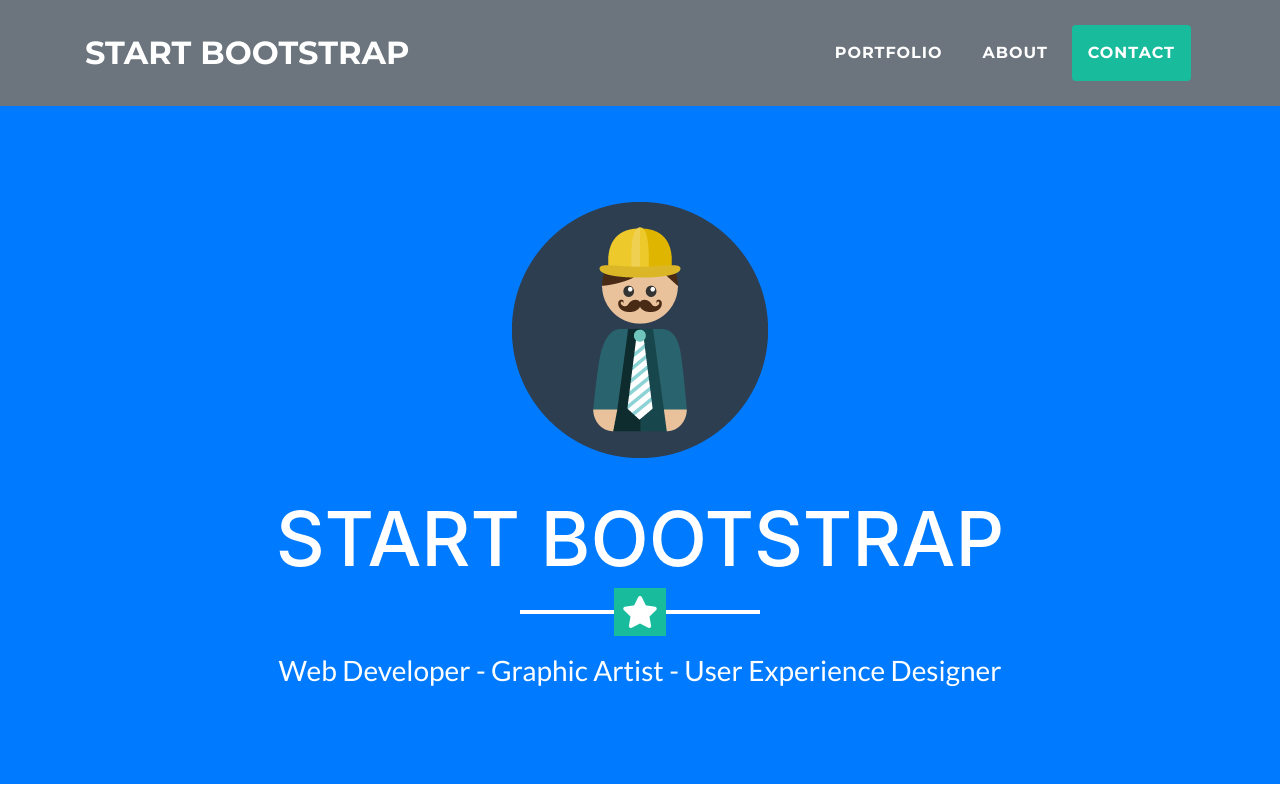
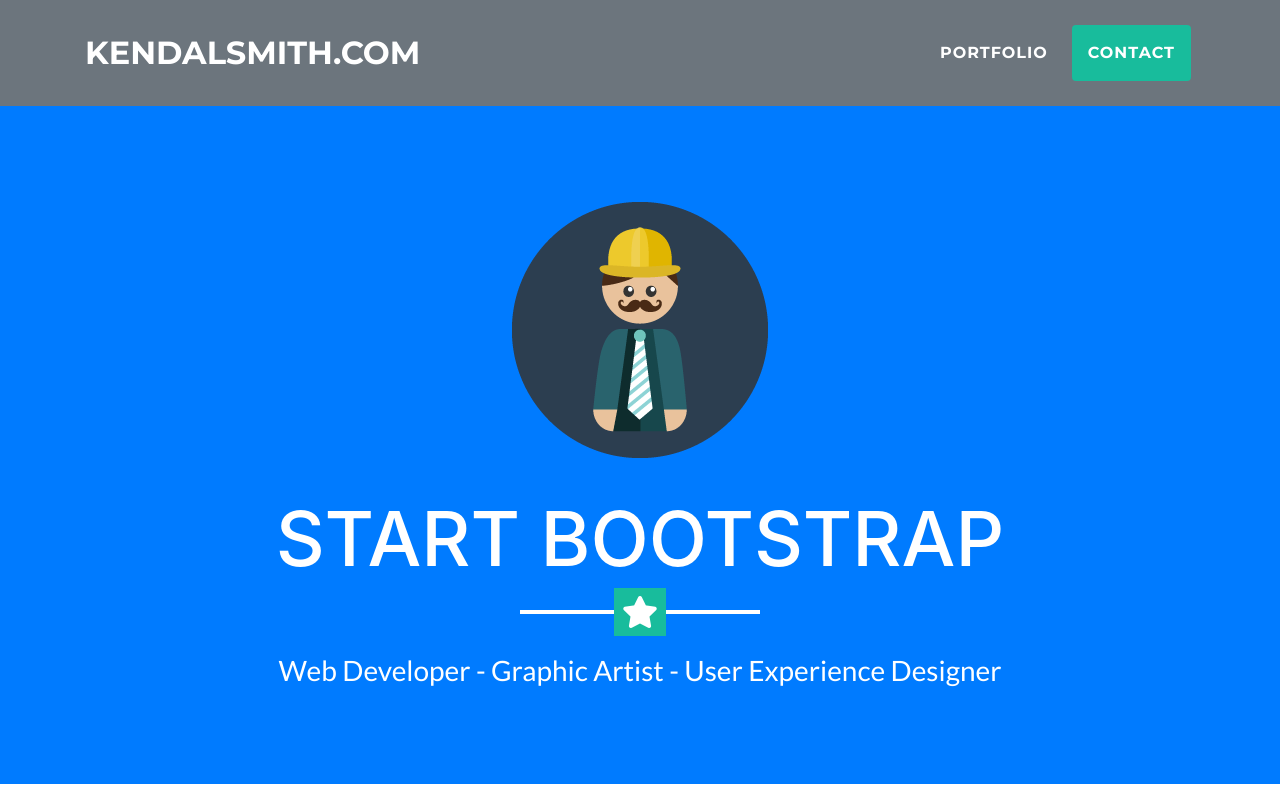
Before and after one commit to Kendalinas/kendalinas.github.io, a website with bundled scripts: page index.html in a window 1280 px wide. Shown: the top 800 px of the page. Built offline with nearby package versions, Linux system fonts and the light colour scheme.

Commit message:
bootsrap

```diff
--- a/index.html
+++ b/index.html
@@ -31,7 +31,7 @@
     <!-- Navigation -->
     <nav class="navbar navbar-expand-lg bg-secondary fixed-top text-uppercase" id="mainNav">
       <div class="container">
-        <a class="navbar-brand js-scroll-trigger" href="#page-top">Start Bootstrap</a>
+        <a class="navbar-brand js-scroll-trigger" href="#page-top">KENDALSMITH.COM</a>
         <button class="navbar-toggler navbar-toggler-right text-uppercase bg-primary text-white rounded" type="button" data-toggle="collapse" data-target="#navbarResponsive" aria-controls="navbarResponsive" aria-expanded="false" aria-label="Toggle navigation">
           Menu
           <i class="fas fa-bars"></i>
@@ -41,9 +41,7 @@
             <li class="nav-item mx-0 mx-lg-1">
               <a class="nav-link py-3 px-0 px-lg-3 rounded js-scroll-trigger" href="#portfolio">Portfolio</a>
             </li>
-            <li class="nav-item mx-0 mx-lg-1">
-              <a class="nav-link py-3 px-0 px-lg-3 rounded js-scroll-trigger" href="#about">About</a>
-            </li>
+
             <li class="nav-item mx-0 mx-lg-1">
               <a class="nav-link py-3 px-0 px-lg-3 rounded js-scroll-trigger" href="#contact">Contact</a>
             </li>
```
